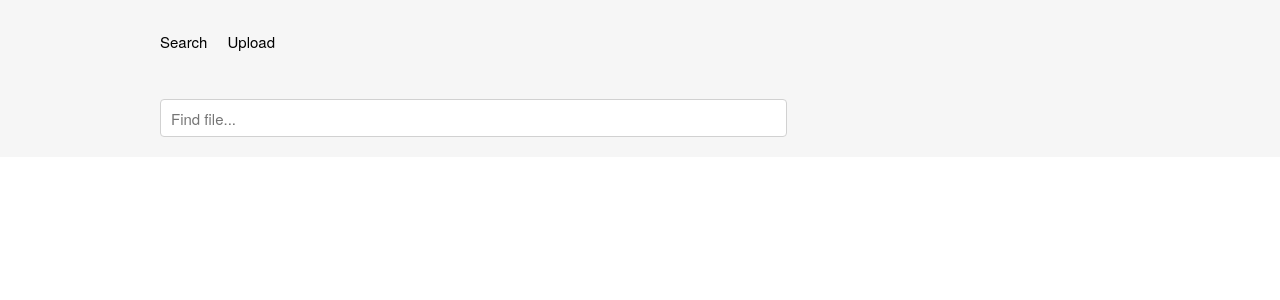
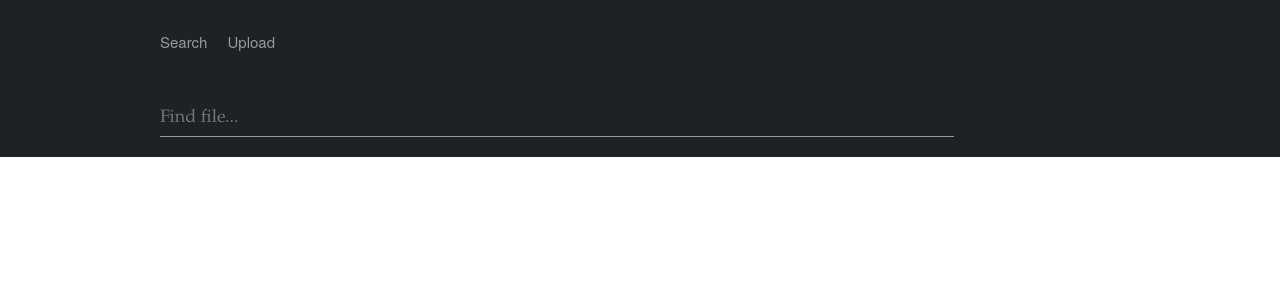
Before and after one commit to paalka/libr, a Flask app: page / in a window 1280 px wide. Shown: the top 300 px of the page. Run offline with Flask 2, Linux system fonts and the light colour scheme; data that the repository does not hold is empty; parts of the project's set-up code (start-up, migrations or seed data) failed here and were passed over; some libraries are stand-ins or nearby versions.

Commit message:
Attempt to make the design somewhat more minimalistic.

```diff
--- a/static/css/custom.css
+++ b/static/css/custom.css
@@ -2,8 +2,12 @@ body {
     background-color: #fff;
 }
 
+html {
+    overflow-y: scroll;
+}
+
 #menu {
-    background-color: #f6f6f6;
+    background-color: #1e2126;
     padding: 5px;
 }
 
@@ -22,7 +26,7 @@ body {
 }
 
 #menu ul li a {
-    color: black;
+    color: #999999;
 }
 
 #upload-container {
@@ -31,7 +35,7 @@ body {
 
 #search-bar-container {
     padding: 5px 0 5px 0;
-    background-color: #f6f6f6;
+    background-color: #1e2126;
 }
 
 #search-result-container {
@@ -48,6 +52,7 @@ body {
 
 
 .file-title {
+    font-family: Palatino, serif;
     font-size: 18px;
     margin-bottom: 5px;
 }
@@ -80,3 +85,14 @@ body {
     border: 1px solid rgba(0,0,0,0.2);
     box-sizing: border-box;
 }
+
+#search-field {
+    border: none;
+    background-color: transparent;
+    color: #fff;
+    border-bottom: 1px solid #999999;
+    border-radius: 0px;
+    padding-left: 0;
+    font-size: 18px;
+    font-family: Palatino, serif;
+}
--- a/static/css/skeleton.css
+++ b/static/css/skeleton.css
@@ -120,10 +120,10 @@ p {
 /* Links
 –––––––––––––––––––––––––––––––––––––––––––––––––– */
 a {
-  color: #097558;
+  color: #1e2126;
   text-decoration: none;}
 a:hover {
-  color: #043d2e; }
+  color: #555863; }
 
 
 /* Buttons
@@ -168,7 +168,7 @@ button.button-primary,
 input[type="submit"].button-primary,
 input[type="reset"].button-primary,
 input[type="button"].button-primary {
-  color: #FFF;
+  color: #efefef;
   background-color: #33C3F0;
   border-color: #33C3F0; }
 .button.button-primary:hover,
@@ -181,7 +181,7 @@ button.button-primary:focus,
 input[type="submit"].button-primary:focus,
 input[type="reset"].button-primary:focus,
 input[type="button"].button-primary:focus {
-  color: #FFF;
+  color: #efefef;
   background-color: #1EAEDB;
   border-color: #1EAEDB; }
 
@@ -194,7 +194,7 @@ textarea,
 select {
   height: 38px;
   padding: 6px 10px; /* The 6px vertically centers text on FF, ignored by Webkit */
-  background-color: #fff;
+  background-color: #efefef;
   border: 1px solid #D1D1D1;
   border-radius: 4px;
   box-shadow: none;
--- a/templates/search.jinja2
+++ b/templates/search.jinja2
@@ -4,13 +4,15 @@
 <div id="search-bar-container">
   <div class="container section">
     <form role="form">
-      <div class="form-group eight columns">
+      <div class="form-group ten columns">
 	<input type="text" name="query" id="search-field" class="form-control" placeholder="Find file..." style="width: 100%">
       </div>
     </form>
   </div>
 </div>
-<div class="container section" id="search-result-container">
-     {% include 'search_results.jinja2' %}
+<div class="container section">
+  <div class="ten columns" id="search-result-container">
+    {% include 'search_results.jinja2' %}
+  </div>
 </div>
 {% endblock %}
```
